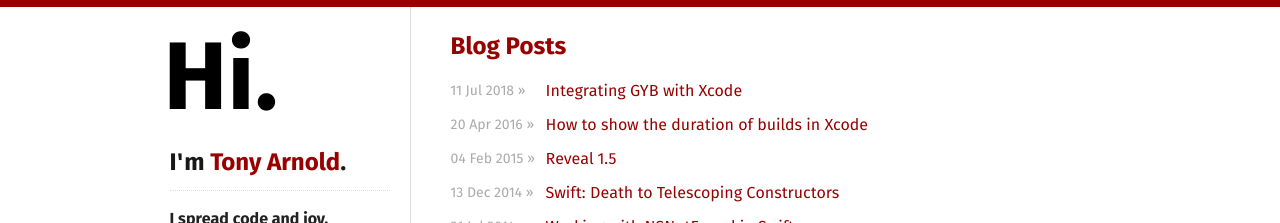
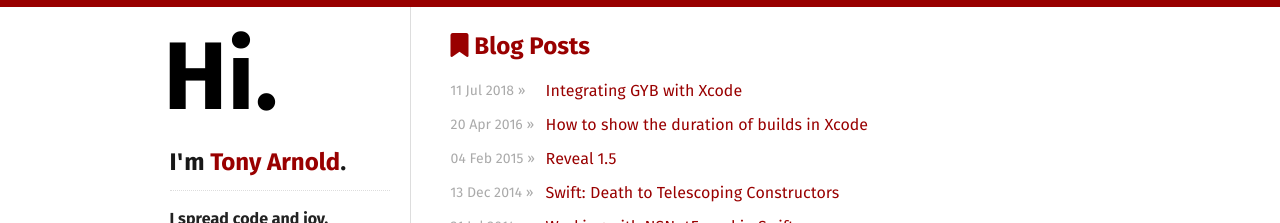
Before and after one commit to tonyarnold/tonyarnold.github.io, a Jekyll site: the page built from index.html, in a window 1280 px wide. Shown: the top 223 px of the page. Built offline with Jekyll 4.4.1, drawn with Linux system fonts in a browser that asks for light colours; nearby versions of some CDN libraries.

Commit message:
Fix a number of Font Awesome names

```diff
--- a/_includes/social.html
+++ b/_includes/social.html
@@ -5,26 +5,23 @@
   </a>
   {% endif %}
   {% if site.theme_settings.social.mastodon %}
-  <a title="{{ site.theme_settings.name }} on Flickr" href="https://mastodon.social/@{{site.theme_settings.social.mastodon }}">
+  <a title="{{ site.theme_settings.name }} on Flickr" href="https://mastodon.social/@{{ site.theme_settings.social.mastodon }}">
     <i class="fa-brands fa-mastodon"></i>
   </a>
   {% endif %}
   {% if site.theme_settings.social.hacker_news %}
-  <a title="{{ site.theme_settings.social.hacker_news }} on Hacker News" href="https://news.ycombinator.com/user?id={{site.theme_settings.social.hacker_news }}">
-     <span class="fa-stack">
-      <i class="fa fa-stack-1x fa-square"></i>
-      <i class="fa fa-stack-1x fa-hn">Y</i>
-    </span>
+  <a title="{{ site.theme_settings.social.hacker_news }} on Hacker News" href="https://news.ycombinator.com/user?id={{ site.theme_settings.social.hacker_news }}">
+    <i class="fa-brands fa-hacker-news-square"></i>
   </a>
   {% endif %}
   {% if site.theme_settings.social.stackexchange %}
-  <a title="{{ site.theme_settings.name }} on Stack Exchange" href="https://stackexchange.com/users/{{site.theme_settings.social.stackexchange }}">
-    <i class="fa fa-stack-exchange"></i>
+  <a title="{{ site.theme_settings.name }} on Stack Exchange" href="https://stackexchange.com/users/{{ site.theme_settings.social.stackexchange }}">
+    <i class="fa-brands fa-stack-exchange"></i>
   </a>
   {% endif %}
   {% if site.theme_settings.social.stackoverflow %}
-  <a title="{{ site.theme_settings.name }} on Stack Overflow" href="http://stackoverflow.com/users/{{site.theme_settings.social.stackoverflow }}">
-    <i class="fa fa-stack-overflow"></i>
+  <a title="{{ site.theme_settings.name }} on Stack Overflow" href="http://stackoverflow.com/users/{{ site.theme_settings.social.stackoverflow }}">
+    <i class="fa-brands fa-stack-overflow"></i>
   </a>
   {% endif %}
   {% if site.theme_settings.social.twitter %}
@@ -32,29 +29,19 @@
     <i class="fa-brands fa-twitter-square"></i>
   </a>
   {% endif %}
-  {% if site.theme_settings.social.adn %}
-  <a title="{{ site.theme_settings.social.adn }} on App.net" href="https://alpha.app.net/{{ site.theme_settings.social.adn }}">
-    <i class="fa fa-adn"></i>
-  </a>
-  {% endif %}
   {% if site.theme_settings.social.facebook %}
   <a title="{{ site.theme_settings.name }} on Facebook" href="https://facebook.com/{{ site.theme_settings.social.facebook }}">
-    <i class="fa fa-facebook-square"></i>
+    <i class="fa-brands fa-facebook-square"></i>
   </a>
   {% endif %}
   {% if site.theme_settings.social.tumblr %}
   <a title="{{ site.theme_settings.name }} on tumblr" href="https://{{ site.theme_settings.social.tumblr }}.tumblr.com">
-    <i class="fa fa-tumblr-square"></i>
+    <i class="fa-brands fa-tumblr-square"></i>
   </a>
   {% endif %}
   {% if site.theme_settings.social.linkedin %}
   <a title="{{ site.theme_settings.name }} on LinkedIn" href="https://www.linkedin.com/in/{{ site.theme_settings.social.linkedin }}">
-    <i class="fa fa-linkedin-square"></i>
-  </a>
-  {% endif %}
-  {% if site.theme_settings.social.gplus %}
-  <a title="{{ site.theme_settings.name }} on Google Plus" href="https://plus.google.com/{{ site.theme_settings.social.gplus }}">
-    <i class="fa fa-google-plus-square"></i>
+    <i class="fa-brands fa-linkedin-square"></i>
   </a>
   {% endif %}
   <a title="RSS feed" id="rss" href="/atom.xml">
--- a/index.html
+++ b/index.html
@@ -4,7 +4,7 @@ title: Blog Posts
 ---
 
 <div id="home">
-  <h2><i class="icon-bookmark"></i> Blog Posts</h2>
+  <h2><i class="fa-solid fa-bookmark"></i> Blog Posts</h2>
   <ul id="blog-posts" class="posts">
     {% for post in site.posts %}
       <li><span>{{ post.date | date_to_string }} &raquo;</span><a href="{{ post.url }}">{{ post.title }}</a></li>
```
